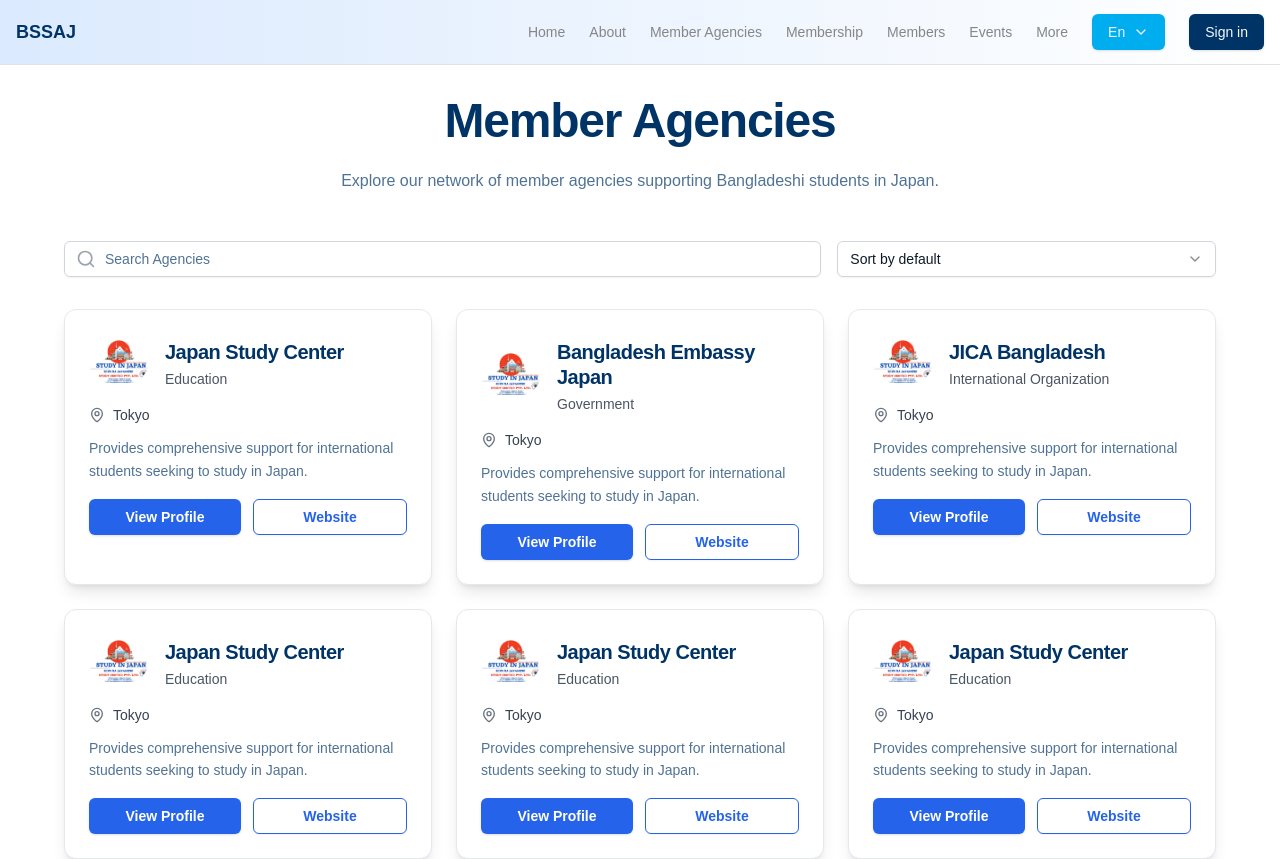
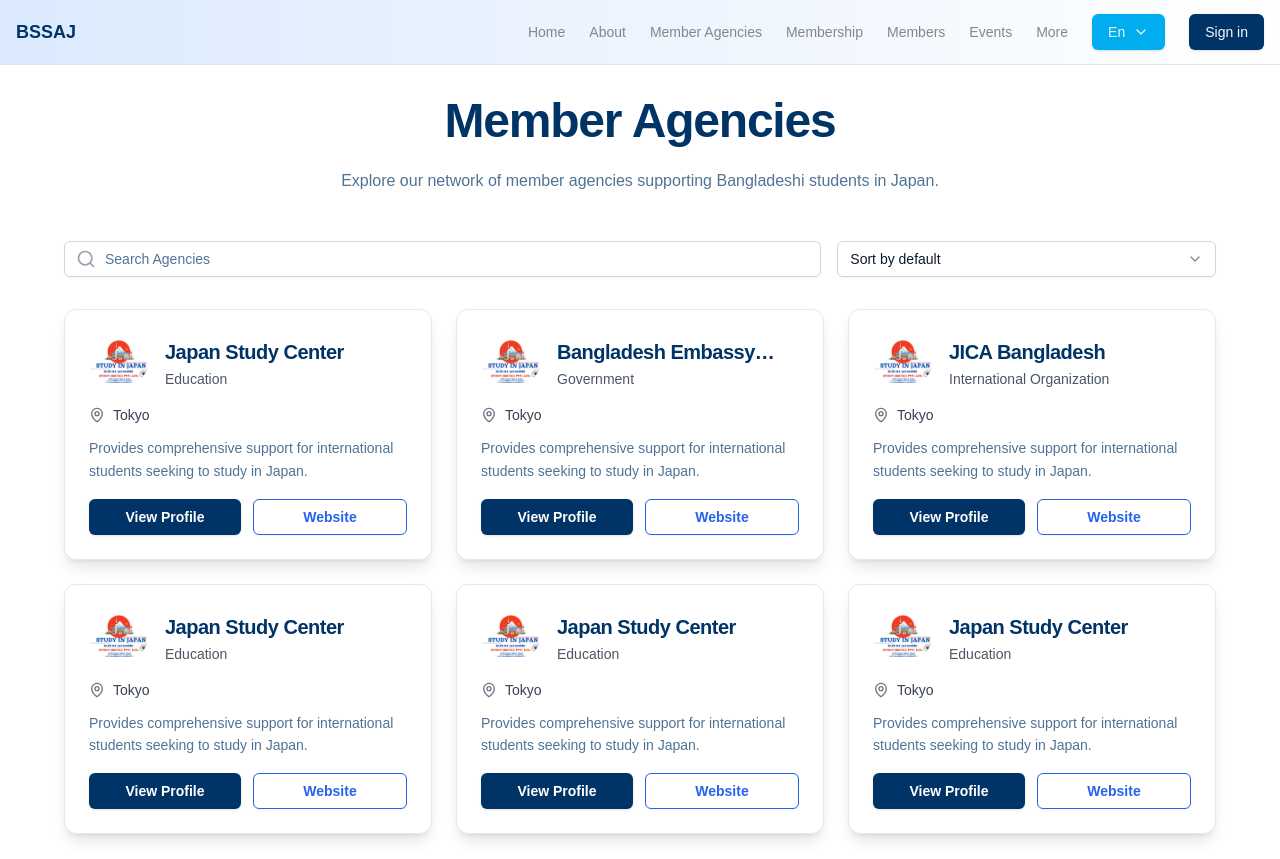
Before and after one commit to sakib-xrz/bssaj-frontend, a Next.js app: page /member-agencies in a window 1280 px wide. Shown: the top 859 px of the page. Built offline with nearby package versions, Linux system fonts and the light colour scheme.

Commit message:
updated somewhere

```diff
--- a/app/(public)/member-agencies/member-agencies.tsx
+++ b/app/(public)/member-agencies/member-agencies.tsx
@@ -205,7 +205,7 @@
                   className="rounded-full object-cover flex-shrink-0 mr-4"
                 />
                 <div className="flex-grow">
-                  <CardTitle className="text-xl font-bold text-primary leading-tight mb-1">
+                  <CardTitle className="text-xl font-bold text-primary leading-tight mb-1 line-clamp-1">
                     {agency.name}
                   </CardTitle>
                   <CardDescription className="text-sm text-gray-600">
@@ -224,7 +224,7 @@
                 <div className="flex flex-col sm:flex-row gap-3 mt-auto w-full">
                   <Button
                     asChild
-                    className="flex-1 bg-blue-600 hover:bg-blue-700 text-white font-bold py-2 px-4 rounded-md transition-colors duration-200 text-sm"
+                    className="flex-1 bg-primary hover:bg-primary/90 text-white font-bold py-2 px-4 rounded-md transition-colors duration-200 text-sm"
                   >
                     <Link href={agency.profileLink}>View Profile</Link>
                   </Button>
```
